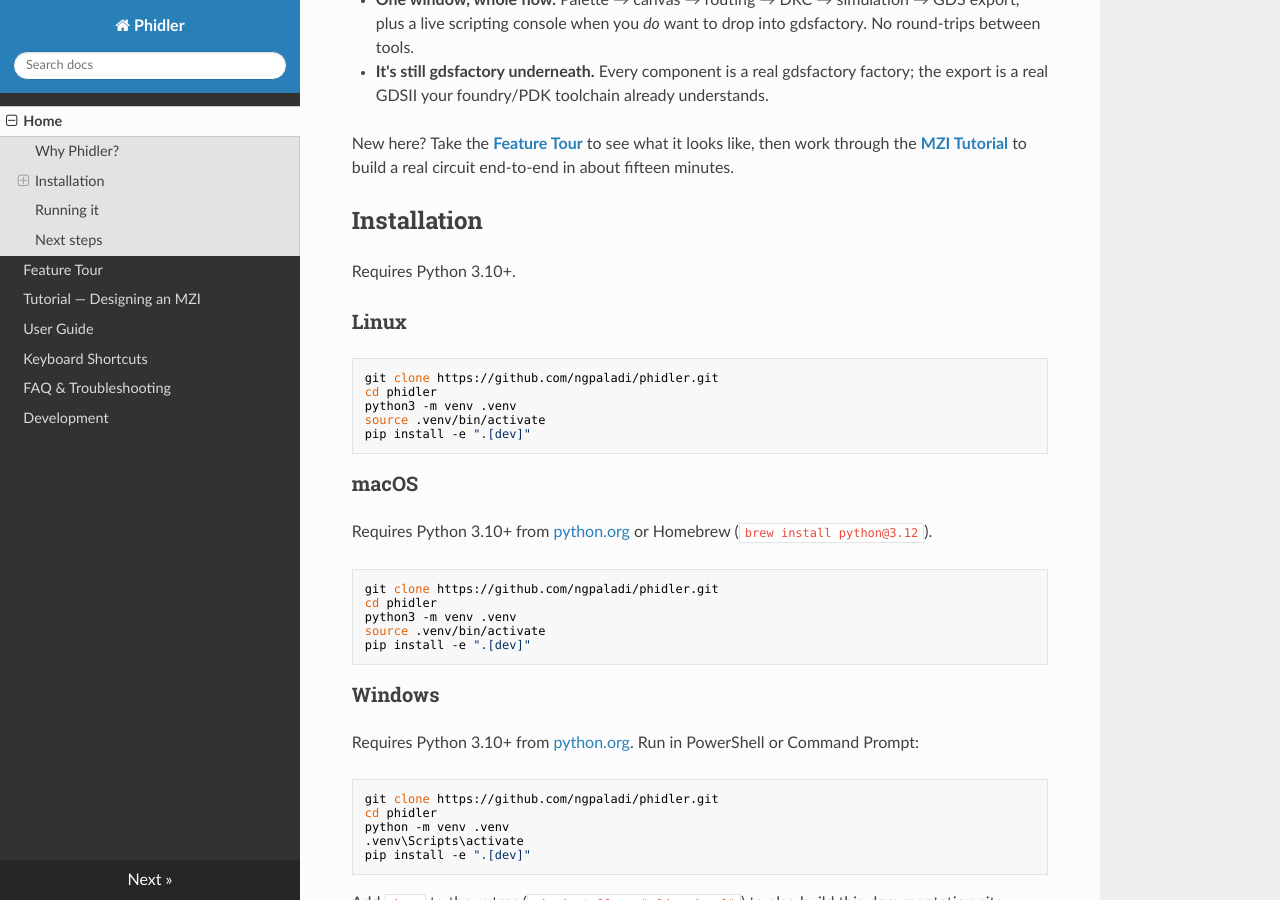
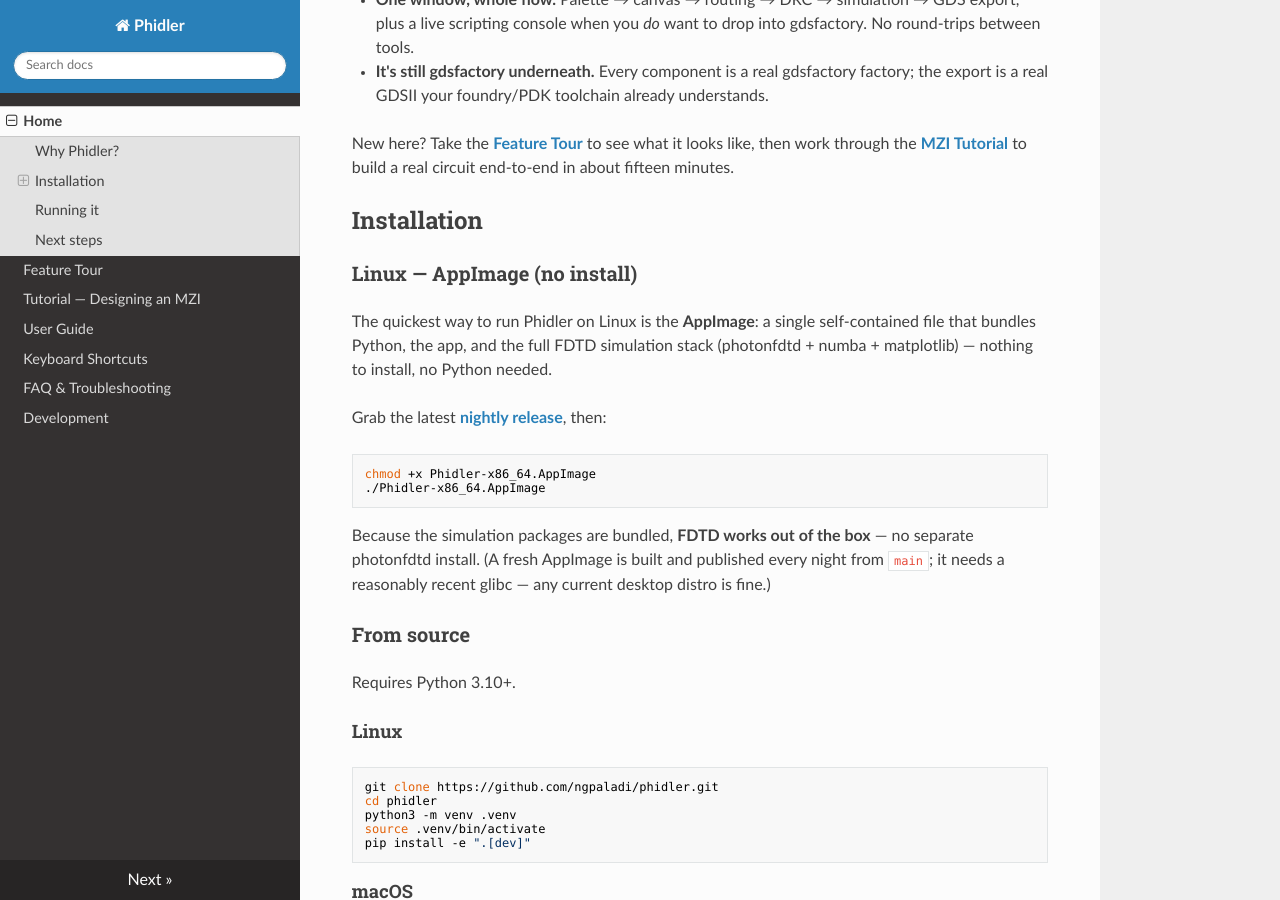
Before and after one commit to ngpaladi/phidler, an MkDocs documentation site: the page built from docs/index.md, in a window 1280 px wide and 900 px high, scrolled down 1065 px. Built offline with MkDocs 1.6.1, drawn with Linux system fonts in a browser that asks for light colours; nearby versions of some CDN libraries.

Commit message:
build(appimage): nightly pre-release; bundle + verify the simulation stack; docs
- Nightly release: add a `schedule` (06:00 UTC) trigger and a `nightly-release`
  job that publishes a rolling `nightly` pre-release with the AppImage attached.
  It runs only on the schedule or a manual dispatch (pushes still just build the
  CI artifact), only after the build + smoke test pass, and holds the scoped
  `contents: write` so the push-triggered build job stays read-only.
- Simulation stack: the AppImage already bundles photonfdtd + numba + matplotlib
  (an AppImage is read-only, so the in-app installer can't run inside it). Harden
  the smoke test to import numba + matplotlib alongside photonfdtd, so "FDTD is
  bundled and importable" is a CI-enforced invariant, not just an assumption.
- Docs: add a "Linux — AppImage (no install)" section to the docs site pointing
  at the nightly release, and update the README to match.

Co-Authored-By: Claude Opus 4.8 (1M context) <noreply@anthropic.com>
Claude-Session: https://claude.ai/code/session_01HuZAV7y8cuYrAV4Dw2WcC9

````diff
--- a/docs/index.md
+++ b/docs/index.md
@@ -37,9 +37,30 @@ end-to-end in about fifteen minutes.
 
 ## Installation
 
+### Linux — AppImage (no install)
+
+The quickest way to run Phidler on Linux is the **AppImage**: a single
+self-contained file that bundles Python, the app, and the full FDTD simulation
+stack (photonfdtd + numba + matplotlib) — nothing to install, no Python needed.
+
+Grab the latest [**nightly release**](https://github.com/ngpaladi/phidler/releases/tag/nightly),
+then:
+
+```sh
+chmod +x Phidler-x86_64.AppImage
+./Phidler-x86_64.AppImage
+```
+
+Because the simulation packages are bundled, **FDTD works out of the box** — no
+separate photonfdtd install. (A fresh AppImage is built and published every night
+from `main`; it needs a reasonably recent glibc — any current desktop distro is
+fine.)
+
+### From source
+
 Requires Python 3.10+.
 
-### Linux
+#### Linux
 
 ```sh
 git clone https://github.com/ngpaladi/phidler.git
@@ -49,7 +70,7 @@ source .venv/bin/activate
 pip install -e ".[dev]"
 ```
 
-### macOS
+#### macOS
 
 Requires Python 3.10+ from [python.org](https://www.python.org/downloads/)
 or Homebrew (`brew install python@3.12`).
@@ -62,7 +83,7 @@ source .venv/bin/activate
 pip install -e ".[dev]"
 ```
 
-### Windows
+#### Windows
 
 Requires Python 3.10+ from [python.org](https://www.python.org/downloads/).
 Run in PowerShell or Command Prompt:
````
Also changed, not shown: README.md (+10 -8 lines), 1 other file.
